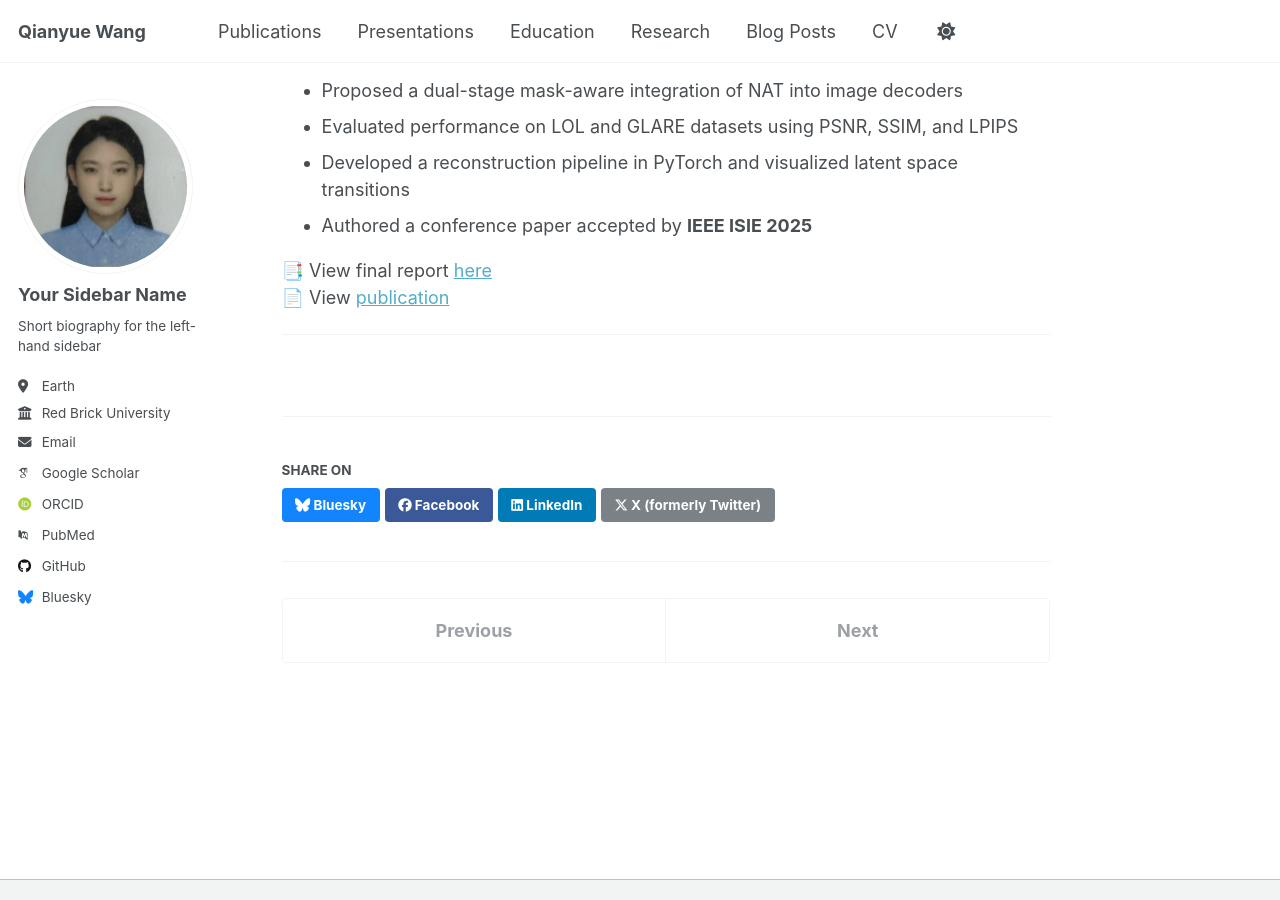
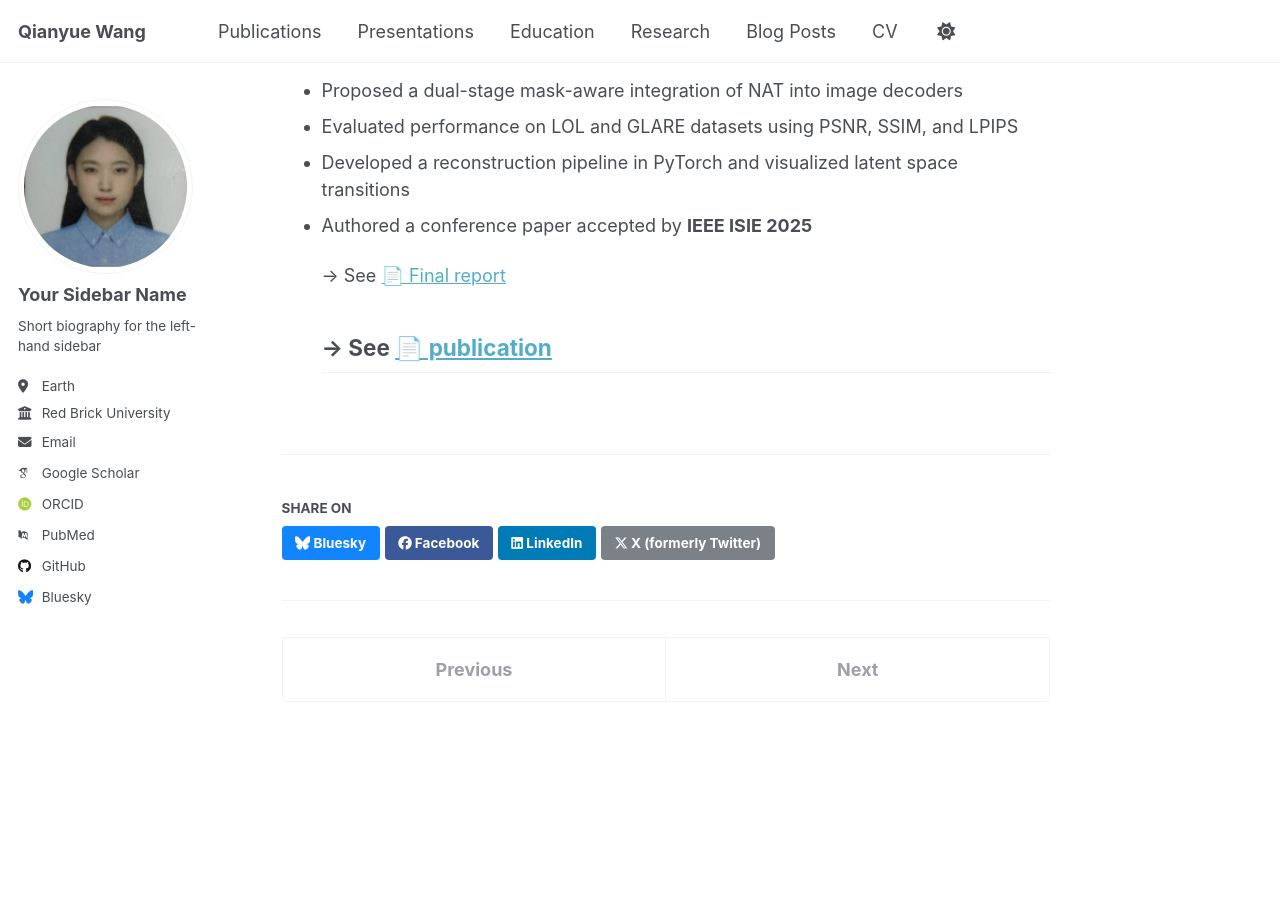
Before and after one commit to Wangq180/Qianyue-Wang.github.io, a Jekyll site: the page built from _portfolio/portfolio-1.md, in a window 1280 px wide and 900 px high, scrolled down 1419 px. Built offline with Jekyll 4.4.1, drawn with Linux system fonts in a browser that asks for light colours; some web fonts are replaced; a script that is not in the unit is left out.

Commit message:
Update portfolio-1.md

```diff
--- a/_portfolio/portfolio-1.md
+++ b/_portfolio/portfolio-1.md
@@ -49,7 +49,7 @@ In this project under the ELECENG 4OJ4 research course, I explored **low-light i
 - Developed a reconstruction pipeline in PyTorch and visualized latent space transitions
 - Authored a conference paper accepted by **IEEE ISIE 2025**
 
-📑 View final report [here](https://drive.google.com/file/d/1UeG4kdlfmiiWvWWcqd7SZ2JBdkSBZ7nt/view?usp=sharing)
-📄 View [publication](https://wangq180.github.io/Qianyue-Wang.github.io/publications/)
+  → See [📄 Final report](https://drive.google.com/file/d/1UeG4kdlfmiiWvWWcqd7SZ2JBdkSBZ7nt/view?usp=sharing)
 
+  → See [📄 publication](https://wangq180.github.io/Qianyue-Wang.github.io/publications/)
 ---
```
